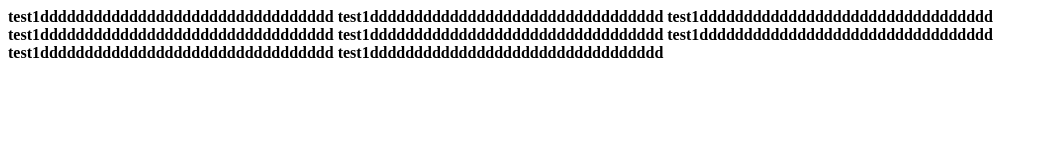
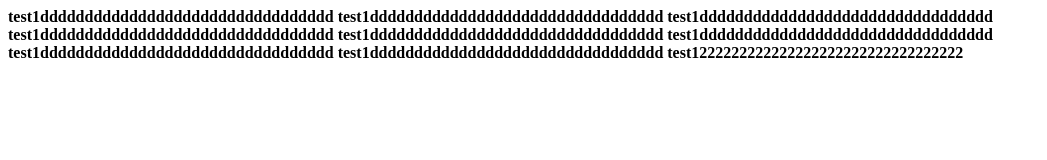
Before and after one commit to sutthikiet023/test1, a plain HTML site: page index.html in a window 1280 px wide. Shown: the whole page, without its empty margins (0-1047 px from the left). Drawn offline with Linux system fonts and the light colour scheme.

Commit message:
ทดสอบ autosync

```diff
--- a/index.html
+++ b/index.html
@@ -14,5 +14,6 @@
     <b>test1ddddddddddddddddddddddddddddddddd</b>
     <b>test1ddddddddddddddddddddddddddddddddd</b>
     <b>test1ddddddddddddddddddddddddddddddddd</b>
+    <b>test1222222222222222222222222222222222</b>
 </body>
 </html>
```
